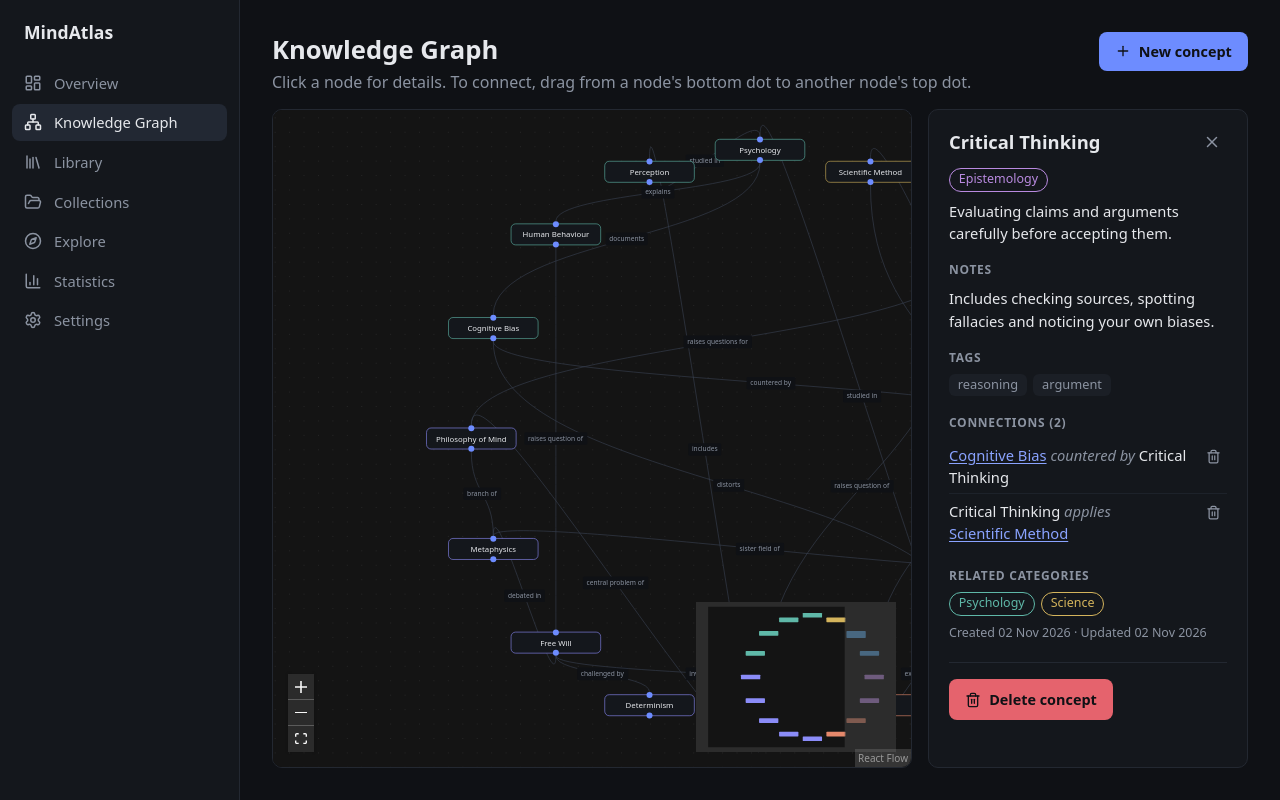
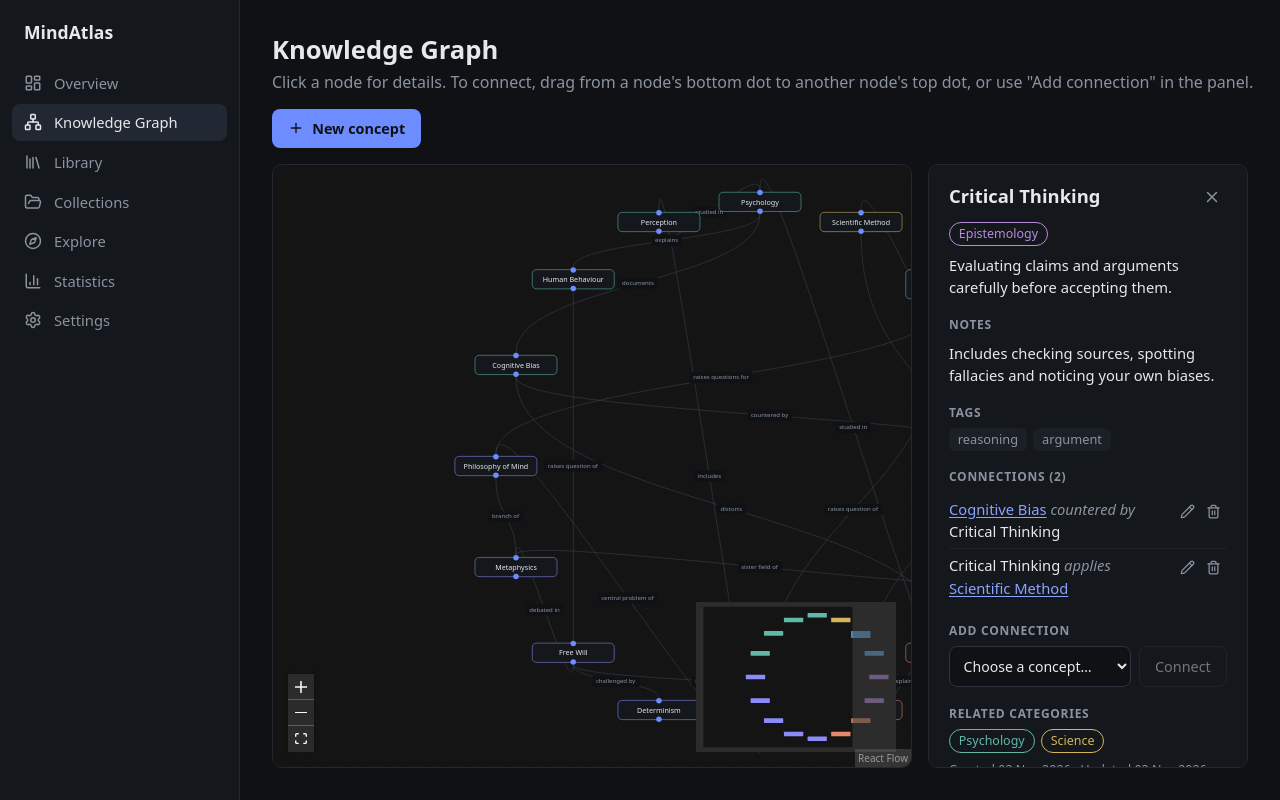
Before and after one commit to thabomapedi1/mindatlas, a React (Vite) app: page /graph in a window 1280 px wide. Both pictures are taken after a click on the element "Critical Thinking". Built offline with nearby package versions, Linux system fonts and the light colour scheme.

Commit message:
Phase 3: connect from the panel and edit connection labels

```diff
--- a/src/components/ConceptDetailPanel.jsx
+++ b/src/components/ConceptDetailPanel.jsx
@@ -1,5 +1,7 @@
-import { Trash2, X } from 'lucide-react'
+import { useState } from 'react'
+import { Pencil, Trash2, X } from 'lucide-react'
 import { getCategoryColor } from '../data/categoryColors'
+import { canConnect } from '../utils/connectionRules'
 import { formatDate } from '../utils/formatDate'
 
 function CategoryBadge({ category }) {
@@ -18,8 +20,12 @@ function ConceptDetailPanel({
   onSelect,
   onClose,
   onDeleteConcept,
+  onAddConnection,
+  onEditConnection,
   onDeleteConnection,
 }) {
+  const [targetId, setTargetId] = useState('')
+
   // Every connection touching this concept, with the concept on the other end.
   const relations = connections
     .filter((c) => c.source === concept.id || c.target === concept.id)
@@ -33,6 +39,18 @@ function ConceptDetailPanel({
   const relatedCategories = [...new Set(relations.map((r) => r.other.category))].filter(
     (category) => category !== concept.category,
   )
+
+  // Concepts this one could still be connected to.
+  const available = concepts
+    .filter((c) => c.id !== concept.id && canConnect(connections, concept.id, c.id))
+    .sort((a, b) => a.title.localeCompare(b.title))
+  const hasChoice = available.some((c) => c.id === targetId)
+
+  function handleAdd() {
+    if (!hasChoice) return
+    onAddConnection(targetId)
+    setTargetId('')
+  }
 
   return (
     <aside className="detail-panel" aria-label="Concept details">
@@ -86,6 +104,15 @@ function ConceptDetailPanel({
                     </>
                   )}
                 </span>
+                <span className="relation-actions">
+                  <button
+                    type="button"
+                    className="icon-button"
+                    onClick={() => onEditConnection(relation.id)}
+                    aria-label={`Edit label of connection between ${concept.title} and ${relation.other.title}`}
+                  >
+                    <Pencil size={15} aria-hidden="true" />
+                  </button>
                   <button
                     type="button"
                     className="icon-button icon-button-danger"
@@ -94,10 +121,37 @@ function ConceptDetailPanel({
                   >
                     <Trash2 size={15} aria-hidden="true" />
                   </button>
+                </span>
               </li>
             )
           })}
         </ul>
+      )}
+
+      <h3>Add connection</h3>
+      {available.length === 0 ? (
+        <p className="muted">Already connected to every other concept.</p>
+      ) : (
+        <div className="add-connection">
+          <label htmlFor="add-connection-target" className="visually-hidden">
+            Concept to connect to
+          </label>
+          <select
+            id="add-connection-target"
+            value={targetId}
+            onChange={(event) => setTargetId(event.target.value)}
+          >
+            <option value="">Choose a concept…</option>
+            {available.map((c) => (
+              <option key={c.id} value={c.id}>
+                {c.title}
+              </option>
+            ))}
+          </select>
+          <button type="button" className="btn btn-secondary" onClick={handleAdd} disabled={!hasChoice}>
+            Connect
+          </button>
+        </div>
       )}
 
       {relatedCategories.length > 0 && (
--- a/src/components/ConnectionForm.jsx
+++ b/src/components/ConnectionForm.jsx
@@ -1,7 +1,14 @@
 import { useState } from 'react'
 
-function ConnectionForm({ fromTitle, toTitle, onSubmit, onCancel }) {
-  const [label, setLabel] = useState('related to')
+function ConnectionForm({
+  fromTitle,
+  toTitle,
+  initialLabel = 'related to',
+  submitLabel = 'Create connection',
+  onSubmit,
+  onCancel,
+}) {
+  const [label, setLabel] = useState(initialLabel)
   const [error, setError] = useState('')
 
   function handleSubmit(event) {
@@ -48,7 +55,7 @@ function ConnectionForm({ fromTitle, toTitle, onSubmit, onCancel }) {
           Cancel
         </button>
         <button type="submit" className="btn btn-primary">
-          Create connection
+          {submitLabel}
         </button>
       </div>
     </form>
--- a/src/pages/Graphpage.jsx
+++ b/src/pages/Graphpage.jsx
@@ -18,13 +18,14 @@ import '../styles/graph.css'
 function GraphPage() {
   const { concepts, connections } = useKnowledge()
   const { createConcept, deleteConcept } = useConceptActions()
-  const { createConnection, deleteConnection } = useConnectionActions()
+  const { createConnection, updateConnectionLabel, deleteConnection } = useConnectionActions()
 
   const [nodes, setNodes, onNodesChange] = useNodesState(conceptsToNodes(concepts))
   const [selectedId, setSelectedId] = useState(null)
   const [flowInstance, setFlowInstance] = useState(null)
   const [isCreating, setIsCreating] = useState(false)
   const [pendingConnection, setPendingConnection] = useState(null)
+  const [pendingEdit, setPendingEdit] = useState(null)
   const [pendingDelete, setPendingDelete] = useState(null)
   const canvasRef = useRef(null)
 
@@ -32,6 +33,7 @@ function GraphPage() {
   const selectedConcept = concepts.find((c) => c.id === selectedId) ?? null
   const titleOf = (id) => concepts.find((c) => c.id === id)?.title ?? id
 
+  const editingConnection = connections.find((c) => c.id === pendingEdit) ?? null
   const pendingDeleteConcept = concepts.find((c) => c.id === pendingDelete) ?? null
   const pendingDeleteLinks = pendingDeleteConcept
     ? connections.filter((c) => c.source === pendingDelete || c.target === pendingDelete).length
@@ -55,14 +57,24 @@ function GraphPage() {
     [connections],
   )
 
-  // The drag finished on a valid target: ask for a label before saving.
+  // A drag finished on a valid target: ask for a label before saving.
   const handleConnect = useCallback((connection) => {
     setPendingConnection({ source: connection.source, target: connection.target })
   }, [])
 
+  // The panel's "Add connection" uses the same label pop-up as dragging.
+  function handleAddFromPanel(targetId) {
+    setPendingConnection({ source: selectedConcept.id, target: targetId })
+  }
+
   function handleConfirmConnection(label) {
     createConnection(pendingConnection.source, pendingConnection.target, label)
     setPendingConnection(null)
+  }
+
+  function handleConfirmEdit(label) {
+    updateConnectionLabel(pendingEdit, label)
+    setPendingEdit(null)
   }
 
   // Removes the concept from the store AND the node from the graph's own list.
@@ -112,7 +124,8 @@ function GraphPage() {
         <header className="page-header">
           <h1>Knowledge Graph</h1>
           <p className="muted">
-            Click a node for details. To connect, drag from a node's bottom dot to another node's top dot.
+            Click a node for details. To connect, drag from a node's bottom dot to another node's top dot,
+            or use "Add connection" in the panel.
           </p>
         </header>
         <button type="button" className="btn btn-primary" onClick={() => setIsCreating(true)}>
@@ -149,12 +162,15 @@ function GraphPage() {
 
           {selectedConcept && (
             <ConceptDetailPanel
+              key={selectedConcept.id}
               concept={selectedConcept}
               concepts={concepts}
               connections={connections}
               onSelect={selectNode}
               onClose={() => selectNode(null)}
               onDeleteConcept={() => setPendingDelete(selectedConcept.id)}
+              onAddConnection={handleAddFromPanel}
+              onEditConnection={setPendingEdit}
               onDeleteConnection={deleteConnection}
             />
           )}
@@ -183,6 +199,19 @@ function GraphPage() {
         </Modal>
       )}
 
+      {editingConnection && (
+        <Modal title="Edit connection" onClose={() => setPendingEdit(null)}>
+          <ConnectionForm
+            fromTitle={titleOf(editingConnection.source)}
+            toTitle={titleOf(editingConnection.target)}
+            initialLabel={editingConnection.label}
+            submitLabel="Save label"
+            onSubmit={handleConfirmEdit}
+            onCancel={() => setPendingEdit(null)}
+          />
+        </Modal>
+      )}
+
       {pendingDeleteConcept && (
         <Modal title="Delete concept" onClose={() => setPendingDelete(null)}>
           <ConfirmDialog
--- a/src/store/knowledgeReducer.js
+++ b/src/store/knowledgeReducer.js
@@ -28,6 +28,14 @@ export function knowledgeReducer(state, action) {
     case 'ADD_CONNECTION':
       return { ...state, connections: [...state.connections, action.connection] }
 
+    case 'UPDATE_CONNECTION':
+      return {
+        ...state,
+        connections: state.connections.map((connection) =>
+          connection.id === action.id ? { ...connection, ...action.changes } : connection,
+        ),
+      }
+
     case 'DELETE_CONNECTION':
       return {
         ...state,
--- a/src/store/useConnectionActions.js
+++ b/src/store/useConnectionActions.js
@@ -1,7 +1,7 @@
 import { useKnowledge } from './useKnowledge'
 import { makeId } from '../utils/makeId'
 
-// Shared logic for creating and deleting connections.
+// Shared logic for creating, editing and deleting connections.
 export function useConnectionActions() {
   const { connections, dispatch } = useKnowledge()
 
@@ -17,9 +17,13 @@ export function useConnectionActions() {
     })
   }
 
+  function updateConnectionLabel(id, label) {
+    dispatch({ type: 'UPDATE_CONNECTION', id, changes: { label } })
+  }
+
   function deleteConnection(id) {
     dispatch({ type: 'DELETE_CONNECTION', id })
   }
 
-  return { createConnection, deleteConnection }
+  return { createConnection, updateConnectionLabel, deleteConnection }
 }
--- a/src/styles/graph.css
+++ b/src/styles/graph.css
@@ -184,3 +184,44 @@
   padding-top: 1rem;
   border-top: 1px solid #232831;
 }
+
+.relation-actions {
+  display: flex;
+  flex-shrink: 0;
+}
+
+.add-connection {
+  display: flex;
+  gap: 0.5rem;
+}
+
+.add-connection select {
+  flex: 1;
+  min-width: 0;
+  padding: 0.5rem 0.6rem;
+  background: #0f1115;
+  color: var(--text);
+  border: 1px solid #2c3340;
+  border-radius: 8px;
+  font: inherit;
+  font-size: 0.88rem;
+}
+
+.add-connection select:focus-visible {
+  outline: 2px solid #6d8cff;
+  outline-offset: 2px;
+}
+
+.btn:disabled {
+  opacity: 0.45;
+  cursor: not-allowed;
+}
+
+.visually-hidden {
+  position: absolute;
+  width: 1px;
+  height: 1px;
+  overflow: hidden;
+  clip: rect(0 0 0 0);
+  white-space: nowrap;
+}
```
Lines whose indentation alone changed are shown as unchanged.
